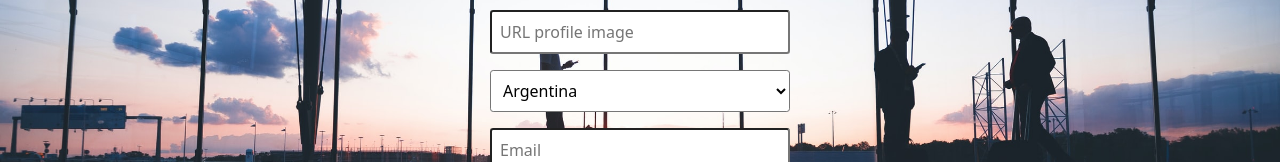
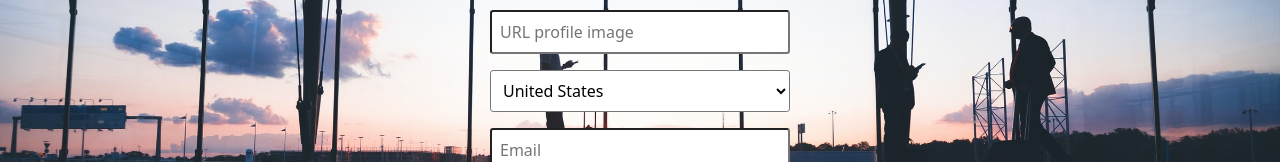
Before and after one commit to FLS08/MyTinerary-Sabato, a React (Create React App) app: page /auth/signup in a window 1280 px wide. Shown: the part 311-473 px from the top of the page. Built offline with nearby package versions, Linux system fonts and the light colour scheme.

Commit message:
dinamic select fix

```diff
--- a/src/components/signs/singUp.js
+++ b/src/components/signs/singUp.js
@@ -6,6 +6,8 @@ import FacebookSignUp from "./signUpFacebook";
 
 
 function SignUp(props) {
+
+  const countries = ["United States","Canada","England","Australia","New Zeland","Argentina","South Africa","Brazil","Saudi Arabia"]
 
   const handleSubmit = (event) => {
     event.preventDefault();
@@ -50,7 +52,7 @@ function SignUp(props) {
               <div className="mb-3">
                 <div className="input-group">
                     <select name="country" id="selectCountry" className="inputForm" aria-describedby="validationTooltipUsernamePrepend" required placeholder="Country">
-                      <option value="Argentina">Argentina</option>
+                      {countries.map((country,key)=>(<option value={country} key={key}> {country} </option>))}
                     </select>
                   </div>
               </div>
```
